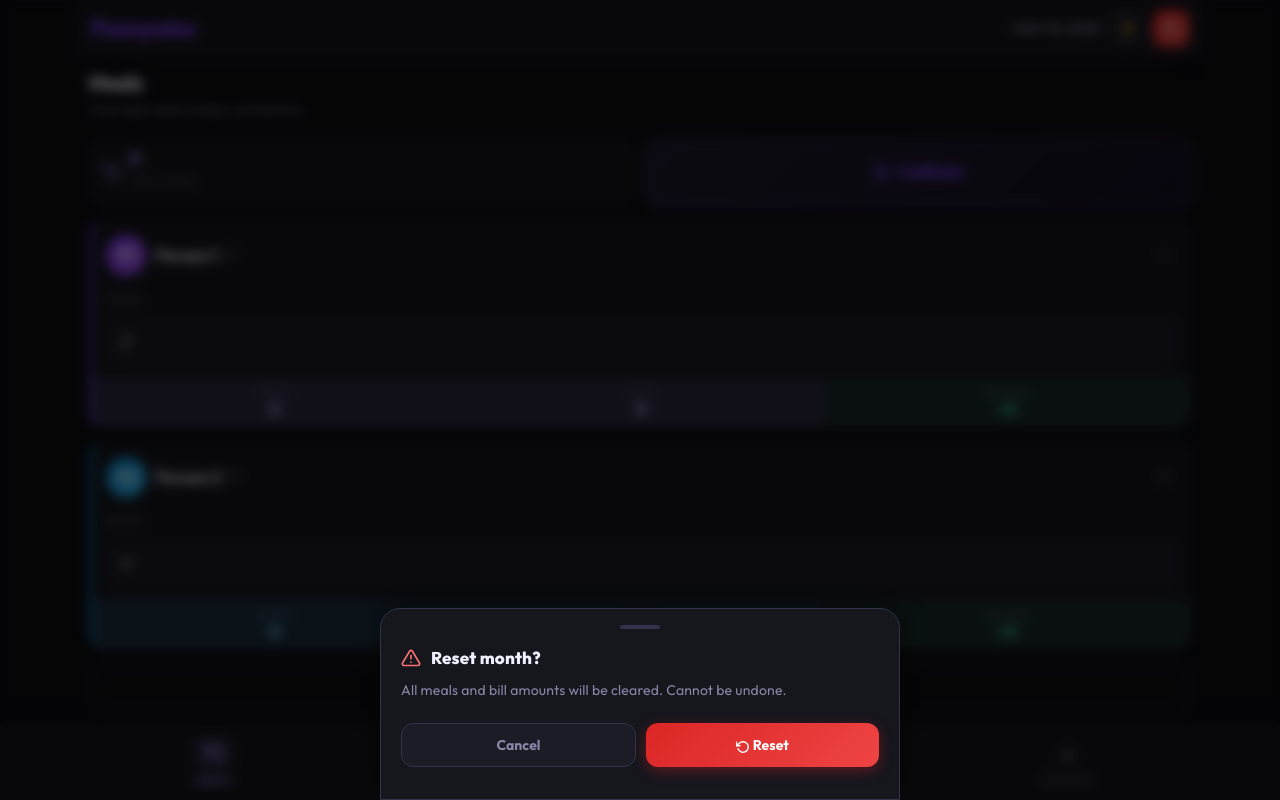
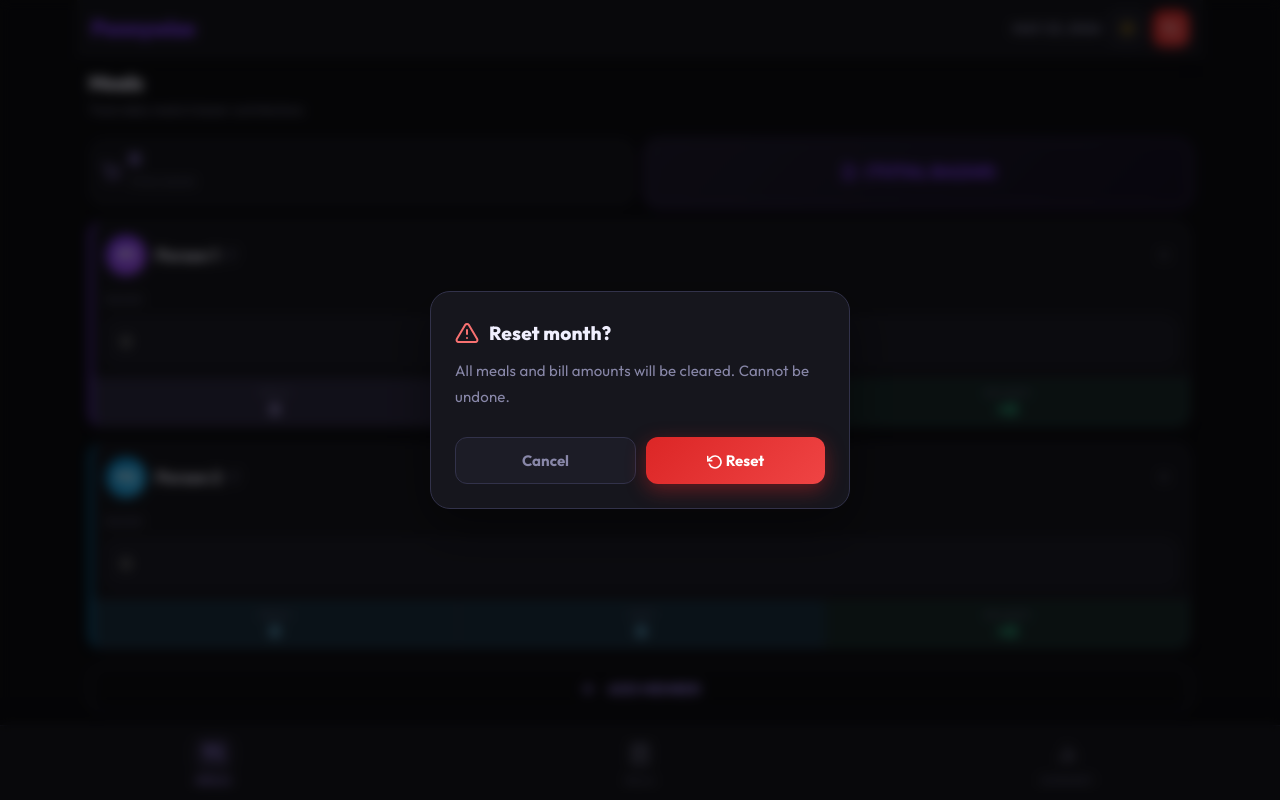
Before and after one commit to mehedihasankhan018-afk/pennywise, a React (Vite) app: page / in a window 1280 px wide. Both pictures are taken after a click on the button 1171 px from the left and 28 px from the top of the page. Built offline with nearby package versions, Linux system fonts and the light colour scheme; a web font is replaced by a local one.

Commit message:
Improve UI: CalNote button label, smooth panel animations, enhanced button transitions, and centered reset modal

```diff
--- a/src/App.jsx
+++ b/src/App.jsx
@@ -94,17 +94,16 @@ function Toast({ msg, type }) {
 
 function ConfirmSheet({ title, body, onOk, onClose, T }) {
   return (
-    <div onClick={e => e.target === e.currentTarget && onClose()} style={{ position: "fixed", inset: 0, background: "rgba(0,0,0,.6)", zIndex: 1000, backdropFilter: "blur(6px)", display: "flex", alignItems: "flex-end", justifyContent: "center" }}>
-      <div style={{ background: T.sur, borderRadius: "20px 20px 0 0", width: "100%", maxWidth: 520, padding: "16px 20px 32px", border: `1px solid ${T.brd2}`, boxShadow: "0 -8px 32px rgba(0,0,0,.4)" }}>
-        <div style={{ width: 40, height: 4, borderRadius: 2, background: T.brd2, margin: "0 auto 16px" }} />
-        <div style={{ display: "flex", alignItems: "center", gap: 10, marginBottom: 8 }}>
-          <Ic k="warn" z={20} c={T.red} /><span style={{ fontWeight: 800, fontSize: 17, color: T.txt, fontFamily: F }}>{title}</span>
+    <div onClick={e => e.target === e.currentTarget && onClose()} style={{ position: "fixed", inset: 0, background: "rgba(0,0,0,.6)", zIndex: 1000, backdropFilter: "blur(6px)", display: "flex", alignItems: "center", justifyContent: "center" }}>
+      <div style={{ background: T.sur, borderRadius: "20px", width: "calc(100% - 32px)", maxWidth: 420, padding: "28px 24px 24px", border: `1px solid ${T.brd2}`, boxShadow: "0 16px 48px rgba(0,0,0,.4)", animation: "modalIn .3s cubic-bezier(0.16, 1, 0.3, 1)" }}>
+        <div style={{ display: "flex", alignItems: "center", gap: 10, marginBottom: 12 }}>
+          <Ic k="warn" z={24} c={T.red} /><span style={{ fontWeight: 800, fontSize: 19, color: T.txt, fontFamily: F }}>{title}</span>
         </div>
-        <p style={{ color: T.sub, lineHeight: 1.7, marginBottom: 20, fontSize: 14, fontFamily: F }}>{body}</p>
+        <p style={{ color: T.sub, lineHeight: 1.7, marginBottom: 28, fontSize: 15, fontFamily: F }}>{body}</p>
         <div style={{ display: "flex", gap: 10 }}>
-          <button onClick={onClose} style={{ flex: 1, padding: "12px", borderRadius: 12, border: `1px solid ${T.brd2}`, background: T.sur2, color: T.sub, fontWeight: 700, fontSize: 14, fontFamily: F, cursor: "pointer" }}>Cancel</button>
-          <button onClick={onOk} style={{ flex: 1, padding: "12px", borderRadius: 12, border: "none", background: "linear-gradient(135deg,#dc2626,#ef4444)", color: "#fff", fontWeight: 700, fontSize: 14, fontFamily: F, cursor: "pointer", boxShadow: "0 4px 14px rgba(220,38,38,.35)" }}>
-            <Ic k="reset" z={14} c="#fff" /> Reset
+          <button onClick={onClose} style={{ flex: 1, padding: "13px", borderRadius: 12, border: `1px solid ${T.brd2}`, background: T.sur2, color: T.sub, fontWeight: 700, fontSize: 15, fontFamily: F, cursor: "pointer", transition: "all .2s" }}>Cancel</button>
+          <button onClick={onOk} style={{ flex: 1, padding: "13px", borderRadius: 12, border: "none", background: "linear-gradient(135deg,#dc2626,#ef4444)", color: "#fff", fontWeight: 700, fontSize: 15, fontFamily: F, cursor: "pointer", boxShadow: "0 6px 20px rgba(220,38,38,.4)", transition: "all .2s" }}>
+            <Ic k="reset" z={16} c="#fff" /> Reset
           </button>
         </div>
       </div>
@@ -332,7 +331,7 @@ export default function Pennywise() {
     setPageIdx(n);
     idxRef.current = n;
     if (trackRef.current) {
-      trackRef.current.style.transition = "transform .45s cubic-bezier(0.16, 1, 0.3, 1)";
+      trackRef.current.style.transition = "transform .6s cubic-bezier(0.25, 0.46, 0.45, 0.94)";
       trackRef.current.style.transform = `translateX(-${n * 100 / 3}%)`;
     }
     // scroll to top
@@ -464,11 +463,14 @@ export default function Pennywise() {
             background: dark ? "linear-gradient(135deg,rgba(167,139,250,.12),rgba(124,58,237,.08))" : "linear-gradient(135deg,#f5f3ff,#ede9fe)",
             borderRadius: 14, border: `1.5px solid ${dark ? "rgba(167,139,250,.3)" : "#c4b5fd"}`,
             cursor: "pointer", boxShadow: dark ? "0 2px 10px rgba(124,58,237,.2)" : "0 2px 10px rgba(124,58,237,.1)",
-            transition: "all .2s",
+            transition: "all .2s", transform: "scale(1)",
           }}
+          onMouseDown={e => e.currentTarget.style.transform = "scale(0.96)"}
+          onMouseUp={e => e.currentTarget.style.transform = "scale(1)"}
+          onMouseLeave={e => e.currentTarget.style.transform = "scale(1)"}
         >
           <Ic k="note" z={18} c="#7c3aed" />
-          <span style={{ fontSize: 18, fontWeight: 800, color: "#7c3aed", fontFamily: F, letterSpacing: "-0.2px" }}>CalNote</span>
+          <span style={{ fontSize: 18, fontWeight: 800, color: "#7c3aed", fontFamily: F, letterSpacing: "-0.2px" }}>(TOTAL BAZAR)</span>
         </div>
       </div>
 
@@ -884,10 +886,10 @@ export default function Pennywise() {
       <div style={{ position: "fixed", bottom: 0, left: 0, right: 0, zIndex: 100, background: T.sur, borderTop: `1px solid ${T.brd}`, display: "flex", padding: "6px 0 max(10px,env(safe-area-inset-bottom))", boxShadow: dark ? "0 -4px 20px rgba(0,0,0,.35)" : "0 -2px 14px rgba(0,0,0,.08)" }}>
         {[{ idx: 0, ik: "utensils", l: "MEALS" }, { idx: 1, ik: "receipt", l: "BILLS" }, { idx: 2, ik: "chart", l: "SUMMARY" }].map(n => (
           <button key={n.idx} onClick={() => goTo(n.idx)} style={{ flex: 1, padding: "4px 0", border: "none", background: "transparent", cursor: "pointer", display: "flex", flexDirection: "column", alignItems: "center", gap: 3 }}>
-            <div style={{ width: 40, height: 36, borderRadius: 11, background: pageIdx === n.idx ? T.accBg : "transparent", display: "flex", alignItems: "center", justifyContent: "center", transition: "background .15s" }}>
+            <div style={{ width: 40, height: 36, borderRadius: 11, background: pageIdx === n.idx ? T.accBg : "transparent", display: "flex", alignItems: "center", justifyContent: "center", transition: "all .3s cubic-bezier(0.4, 0, 0.2, 1)", transform: "scale(1)" }}>
               <Ic k={n.ik} z={22} c={pageIdx === n.idx ? T.acc : T.sub} />
             </div>
-            <span style={{ fontSize: 10, fontWeight: 700, color: pageIdx === n.idx ? T.acc : T.mut, fontFamily: F, letterSpacing: "0.04em", lineHeight: 1, marginTop: 1 }}>{n.l}</span>
+            <span style={{ fontSize: 10, fontWeight: 700, color: pageIdx === n.idx ? T.acc : T.mut, fontFamily: F, letterSpacing: "0.04em", lineHeight: 1, marginTop: 1, transition: "all .3s cubic-bezier(0.4, 0, 0.2, 1)" }}>{n.l}</span>
           </button>
         ))}
       </div>
@@ -906,6 +908,7 @@ export default function Pennywise() {
         ::-webkit-scrollbar-track{background:transparent;}
         ::-webkit-scrollbar-thumb{background:${T.brd2};border-radius:10px;}
         @keyframes tin{from{opacity:0;transform:translateX(-50%) translateY(8px);}to{opacity:1;transform:translateX(-50%) translateY(0);}}
+        @keyframes modalIn{from{opacity:0;transform:scale(0.92);}to{opacity:1;transform:scale(1);}}
         *, *::before, *::after {
           transition: background-color 0.14s ease, border-color 0.14s ease, color 0.14s ease, box-shadow 0.14s ease !important;
         }
```
